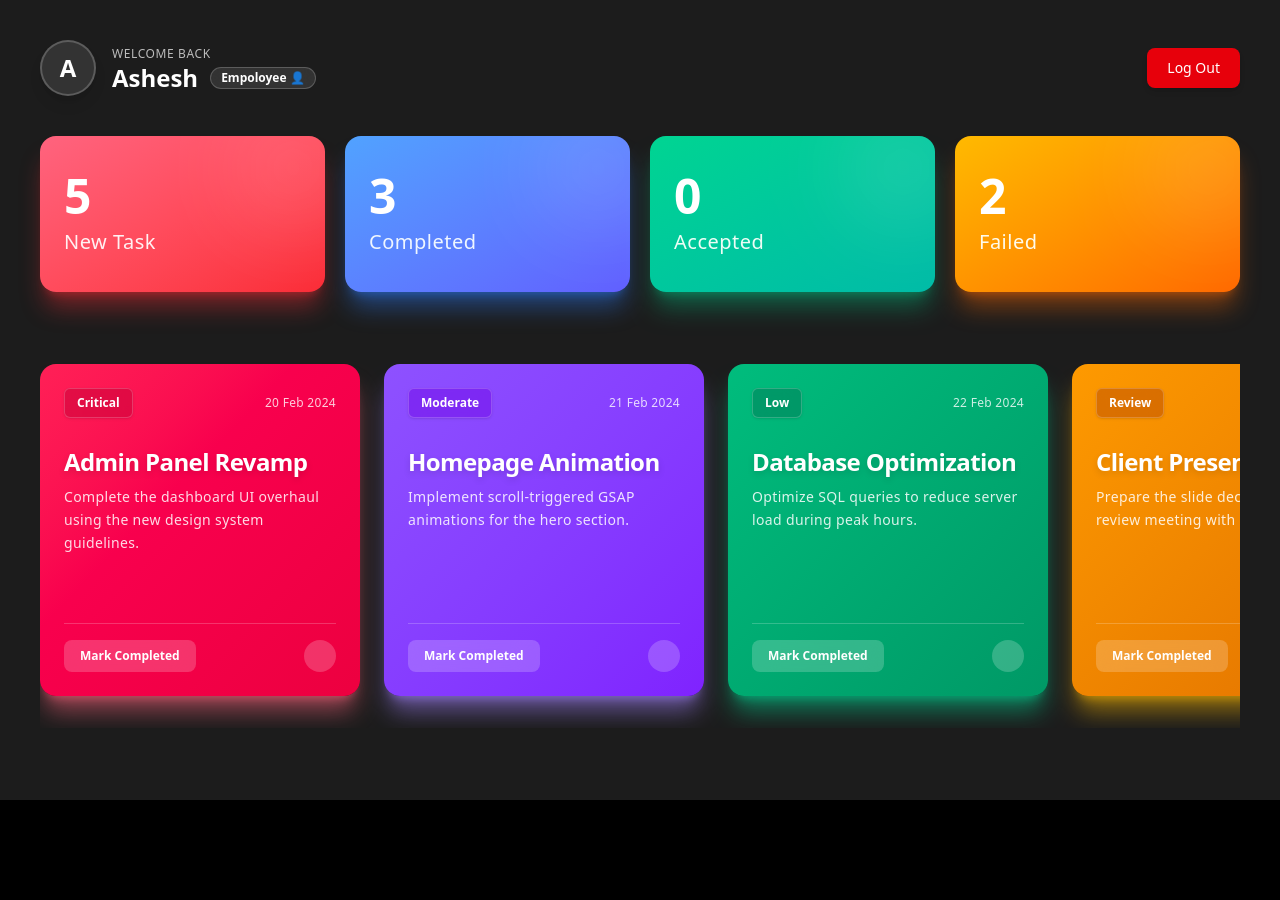
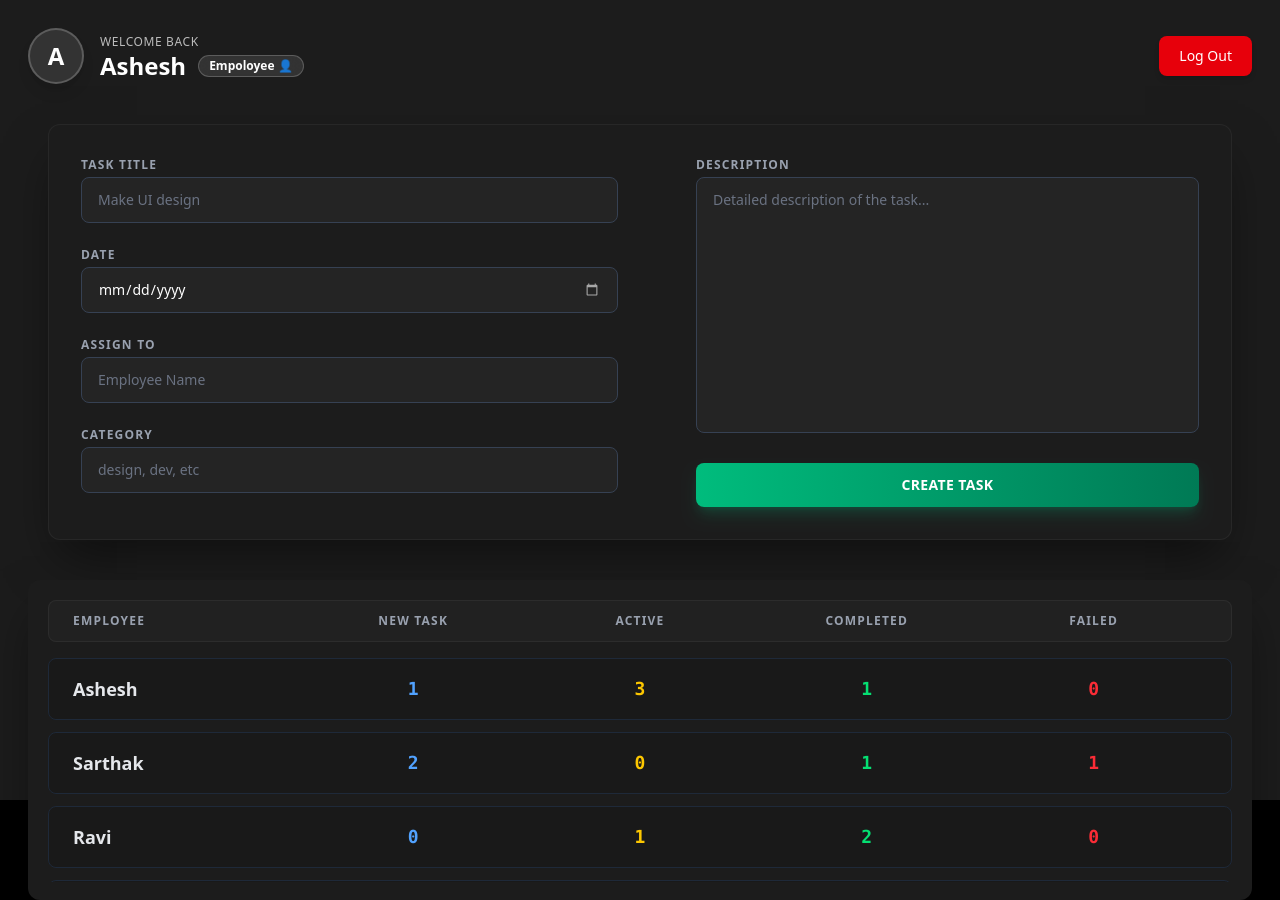
Before and after one commit to 4-Endless-coder/Employee-Management-System, a React (Vite) app: page / in a window 1280 px wide. Before the commit the page ends 800 px from the top, so only its background shows below. Built offline with nearby package versions, Linux system fonts and the light colour scheme.

Commit message:
Admin Dashboard UI

```diff
--- a/src/App.jsx
+++ b/src/App.jsx
@@ -1,13 +1,15 @@
 import React from "react";
 import Login from "./components/Auth/Login";
 import EmployeeDashboard from "./components/Dashboard/EmployeeDashboard";
+import AdminDashboard from "./components/Dashboard/AdminDashboard";
 
 
 const App = () => {
   return (
     <>
       {/* <Login /> */}
-      <EmployeeDashboard />
+      {/* <EmployeeDashboard /> */}
+      <AdminDashboard />
     </>
   );
 };
--- a/src/components/Dashboard/AdminDashboard.jsx
+++ b/src/components/Dashboard/AdminDashboard.jsx
@@ -0,0 +1,16 @@
+import React from "react";
+import Header from "../../other/Header";
+import CreateTask from "../../other/CreateTask";
+import AllTask from "../../other/AllTask";
+
+const AdminDashboard = () => {
+  return (
+    <div className="h-screen w-full bg-[#1c1c1c] p-7">
+      <Header />
+      <CreateTask />
+      <AllTask />
+    </div>
+  );
+};
+
+export default AdminDashboard;
--- /dev/null
+++ b/src/other/AllTask.jsx
@@ -0,0 +1,116 @@
+import React from "react";
+
+const AllTask = () => {
+  return (
+    <div className="mt-5 h-80 rounded-xl bg-[#1c1c1c] p-5 shadow-2xl shadow-black/50">
+      {/* Header Row */}
+      <div className="mb-4 flex justify-between rounded-lg border border-white/5 bg-[#2c2c2c]/40 px-6 py-3 text-xs font-bold tracking-widest text-gray-400 uppercase backdrop-blur-sm">
+        <h2 className="w-1/5">Employee</h2>
+        <h3 className="w-1/5 text-center">New Task</h3>
+        <h5 className="w-1/5 text-center">Active</h5>
+        <h5 className="w-1/5 text-center">Completed</h5>
+        <h5 className="w-1/5 text-center">Failed</h5>
+      </div>
+
+      {/* Scrollable List */}
+      <div className="h-[80%] space-y-3 overflow-auto [&::-webkit-scrollbar]:hidden">
+        {/* Row 1 - Ashesh */}
+        <div className="group flex cursor-pointer justify-between rounded-lg border border-gray-800 bg-black/10 px-6 py-4 transition-all duration-300 hover:border-emerald-500/50 hover:bg-emerald-500/5">
+          <h2 className="w-1/5 text-lg font-semibold text-gray-200 transition-colors group-hover:text-white">
+            Ashesh
+          </h2>
+          <h3 className="w-1/5 text-center font-mono text-lg font-bold text-blue-400">
+            1
+          </h3>
+          <h5 className="w-1/5 text-center font-mono text-lg font-bold text-yellow-400">
+            3
+          </h5>
+          <h5 className="w-1/5 text-center font-mono text-lg font-bold text-green-400">
+            1
+          </h5>
+          <h5 className="w-1/5 text-center font-mono text-lg font-bold text-red-500">
+            0
+          </h5>
+        </div>
+
+        {/* Row 2 - Sarthak */}
+        <div className="group flex cursor-pointer justify-between rounded-lg border border-gray-800 bg-black/10 px-6 py-4 transition-all duration-300 hover:border-emerald-500/50 hover:bg-emerald-500/5">
+          <h2 className="w-1/5 text-lg font-semibold text-gray-200 transition-colors group-hover:text-white">
+            Sarthak
+          </h2>
+          <h3 className="w-1/5 text-center font-mono text-lg font-bold text-blue-400">
+            2
+          </h3>
+          <h5 className="w-1/5 text-center font-mono text-lg font-bold text-yellow-400">
+            0
+          </h5>
+          <h5 className="w-1/5 text-center font-mono text-lg font-bold text-green-400">
+            1
+          </h5>
+          <h5 className="w-1/5 text-center font-mono text-lg font-bold text-red-500">
+            1
+          </h5>
+        </div>
+
+        {/* Row 3 - Ravi */}
+        <div className="group flex cursor-pointer justify-between rounded-lg border border-gray-800 bg-black/10 px-6 py-4 transition-all duration-300 hover:border-emerald-500/50 hover:bg-emerald-500/5">
+          <h2 className="w-1/5 text-lg font-semibold text-gray-200 transition-colors group-hover:text-white">
+            Ravi
+          </h2>
+          <h3 className="w-1/5 text-center font-mono text-lg font-bold text-blue-400">
+            0
+          </h3>
+          <h5 className="w-1/5 text-center font-mono text-lg font-bold text-yellow-400">
+            1
+          </h5>
+          <h5 className="w-1/5 text-center font-mono text-lg font-bold text-green-400">
+            2
+          </h5>
+          <h5 className="w-1/5 text-center font-mono text-lg font-bold text-red-500">
+            0
+          </h5>
+        </div>
+
+        {/* Row 4 - Priya */}
+        <div className="group flex cursor-pointer justify-between rounded-lg border border-gray-800 bg-black/10 px-6 py-4 transition-all duration-300 hover:border-emerald-500/50 hover:bg-emerald-500/5">
+          <h2 className="w-1/5 text-lg font-semibold text-gray-200 transition-colors group-hover:text-white">
+            Priya
+          </h2>
+          <h3 className="w-1/5 text-center font-mono text-lg font-bold text-blue-400">
+            1
+          </h3>
+          <h5 className="w-1/5 text-center font-mono text-lg font-bold text-yellow-400">
+            1
+          </h5>
+          <h5 className="w-1/5 text-center font-mono text-lg font-bold text-green-400">
+            0
+          </h5>
+          <h5 className="w-1/5 text-center font-mono text-lg font-bold text-red-500">
+            2
+          </h5>
+        </div>
+
+        {/* Row 5 - Amit */}
+        <div className="group flex cursor-pointer justify-between rounded-lg border border-gray-800 bg-black/10 px-6 py-4 transition-all duration-300 hover:border-emerald-500/50 hover:bg-emerald-500/5">
+          <h2 className="w-1/5 text-lg font-semibold text-gray-200 transition-colors group-hover:text-white">
+            Amit
+          </h2>
+          <h3 className="w-1/5 text-center font-mono text-lg font-bold text-blue-400">
+            3
+          </h3>
+          <h5 className="w-1/5 text-center font-mono text-lg font-bold text-yellow-400">
+            2
+          </h5>
+          <h5 className="w-1/5 text-center font-mono text-lg font-bold text-green-400">
+            1
+          </h5>
+          <h5 className="w-1/5 text-center font-mono text-lg font-bold text-red-500">
+            0
+          </h5>
+        </div>
+      </div>
+    </div>
+  );
+};
+
+export default AllTask;
--- /dev/null
+++ b/src/other/CreateTask.jsx
@@ -0,0 +1,80 @@
+import React from "react";
+
+const CreateTask = () => {
+  return (
+    <div className="mt-5 p-5">
+      <form className="flex w-full flex-wrap items-start justify-between rounded-xl border border-white/5 bg-[#1c1c1c] p-8 shadow-2xl shadow-black/50">
+        <div className="w-full space-y-6 md:w-[48%]">
+          {/* Task Title */}
+          <div>
+            <h3 className="mb-1 text-xs font-semibold tracking-widest text-gray-400 uppercase">
+              Task Title
+            </h3>
+            <input
+              type="text"
+              placeholder="Make UI design"
+              className="w-full rounded-lg border border-gray-700 bg-[#2c2c2c]/50 px-4 py-3 text-sm text-white transition-all duration-300 outline-none placeholder:text-gray-500 focus:border-emerald-500 focus:ring-1 focus:ring-emerald-500/50"
+            />
+          </div>
+
+          {/* Date Input*/}
+          <div>
+            <h3 className="mb-1 text-xs font-semibold tracking-widest text-gray-400 uppercase">
+              Date
+            </h3>
+            <input
+              type="date"
+              onClick={(e) => e.target.showPicker()}
+              className="w-full rounded-lg border border-gray-700 bg-[#2c2c2c]/50 px-4 py-3 text-sm text-white transition-all duration-300 outline-none focus:border-emerald-500 focus:ring-1 focus:ring-emerald-500/50 [&::-webkit-calendar-picker-indicator]:cursor-pointer [&::-webkit-calendar-picker-indicator]:opacity-60 [&::-webkit-calendar-picker-indicator]:invert [&::-webkit-calendar-picker-indicator]:hover:opacity-100"
+            />
+          </div>
+
+          {/* Assign To */}
+          <div>
+            <h3 className="mb-1 text-xs font-semibold tracking-widest text-gray-400 uppercase">
+              Assign To
+            </h3>
+            <input
+              type="text"
+              placeholder="Employee Name"
+              className="w-full rounded-lg border border-gray-700 bg-[#2c2c2c]/50 px-4 py-3 text-sm text-white transition-all duration-300 outline-none placeholder:text-gray-500 focus:border-emerald-500 focus:ring-1 focus:ring-emerald-500/50"
+            />
+          </div>
+
+          {/* Category */}
+          <div>
+            <h3 className="mb-1 text-xs font-semibold tracking-widest text-gray-400 uppercase">
+              Category
+            </h3>
+            <input
+              type="text"
+              placeholder="design, dev, etc"
+              className="w-full rounded-lg border border-gray-700 bg-[#2c2c2c]/50 px-4 py-3 text-sm text-white transition-all duration-300 outline-none placeholder:text-gray-500 focus:border-emerald-500 focus:ring-1 focus:ring-emerald-500/50"
+            />
+          </div>
+        </div>
+
+        {/* Right Column - Description & Button */}
+        <div className="mt-6 flex w-full flex-col items-start md:mt-0 md:w-[45%]">
+          {/* Description */}
+          <div className="mb-6 w-full">
+            <h3 className="mb-1 text-xs font-semibold tracking-widest text-gray-400 uppercase">
+              Description
+            </h3>
+            <textarea
+              className="h-64 w-full resize-none rounded-lg border border-gray-700 bg-[#2c2c2c]/50 px-4 py-3 text-sm text-white transition-all duration-300 outline-none placeholder:text-gray-500 focus:border-emerald-500 focus:ring-1 focus:ring-emerald-500/50"
+              placeholder="Detailed description of the task..."
+            ></textarea>
+          </div>
+
+          {/* Create Button */}
+          <button className="w-full rounded-lg bg-linear-to-r from-emerald-500 to-emerald-700 px-5 py-3 text-sm font-bold tracking-wide text-white uppercase shadow-lg shadow-emerald-500/20 transition-all duration-300 hover:scale-[1.01] hover:from-emerald-400 hover:to-emerald-600 hover:shadow-emerald-500/40 active:scale-95">
+            Create Task
+          </button>
+        </div>
+      </form>
+    </div>
+  );
+};
+
+export default CreateTask;
```
